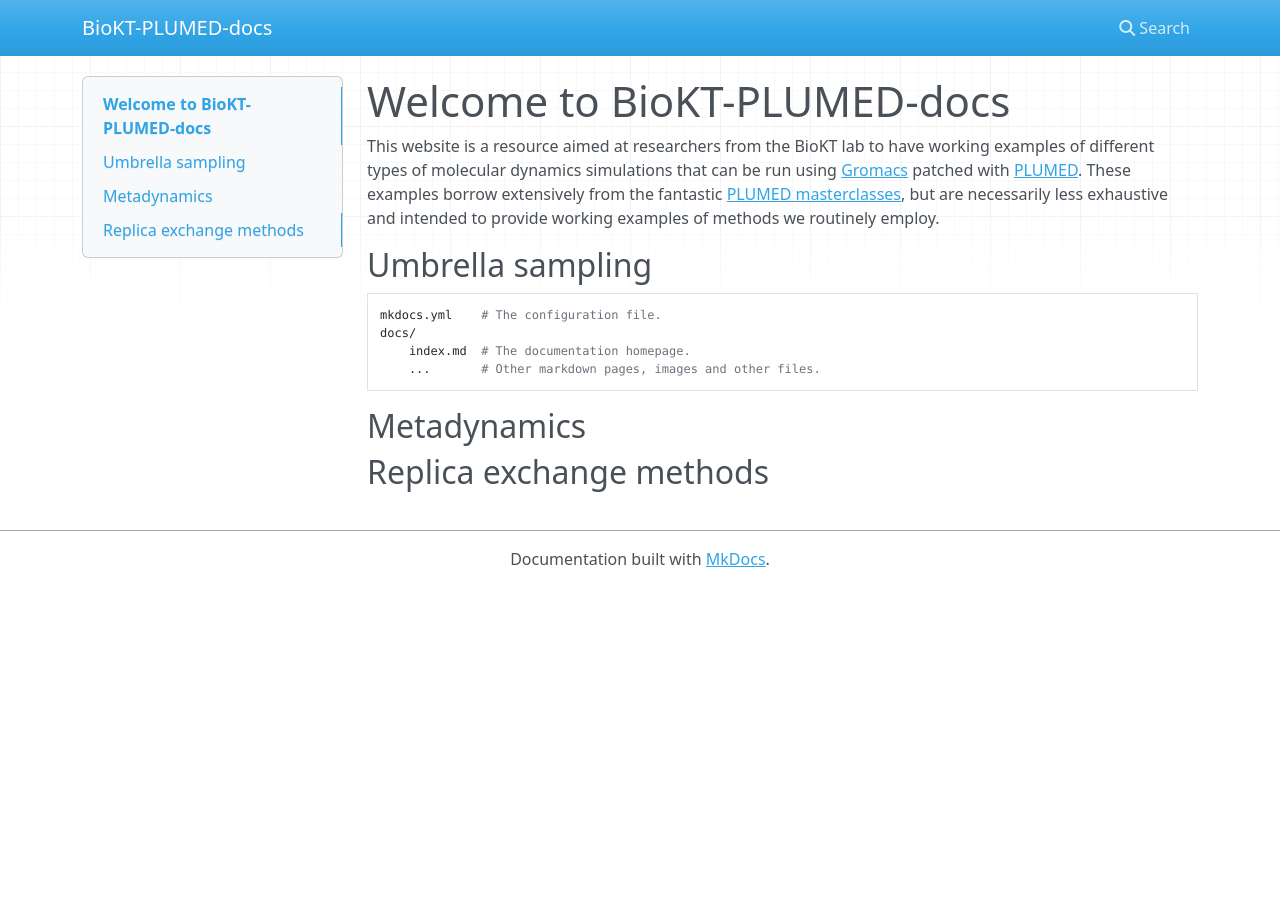
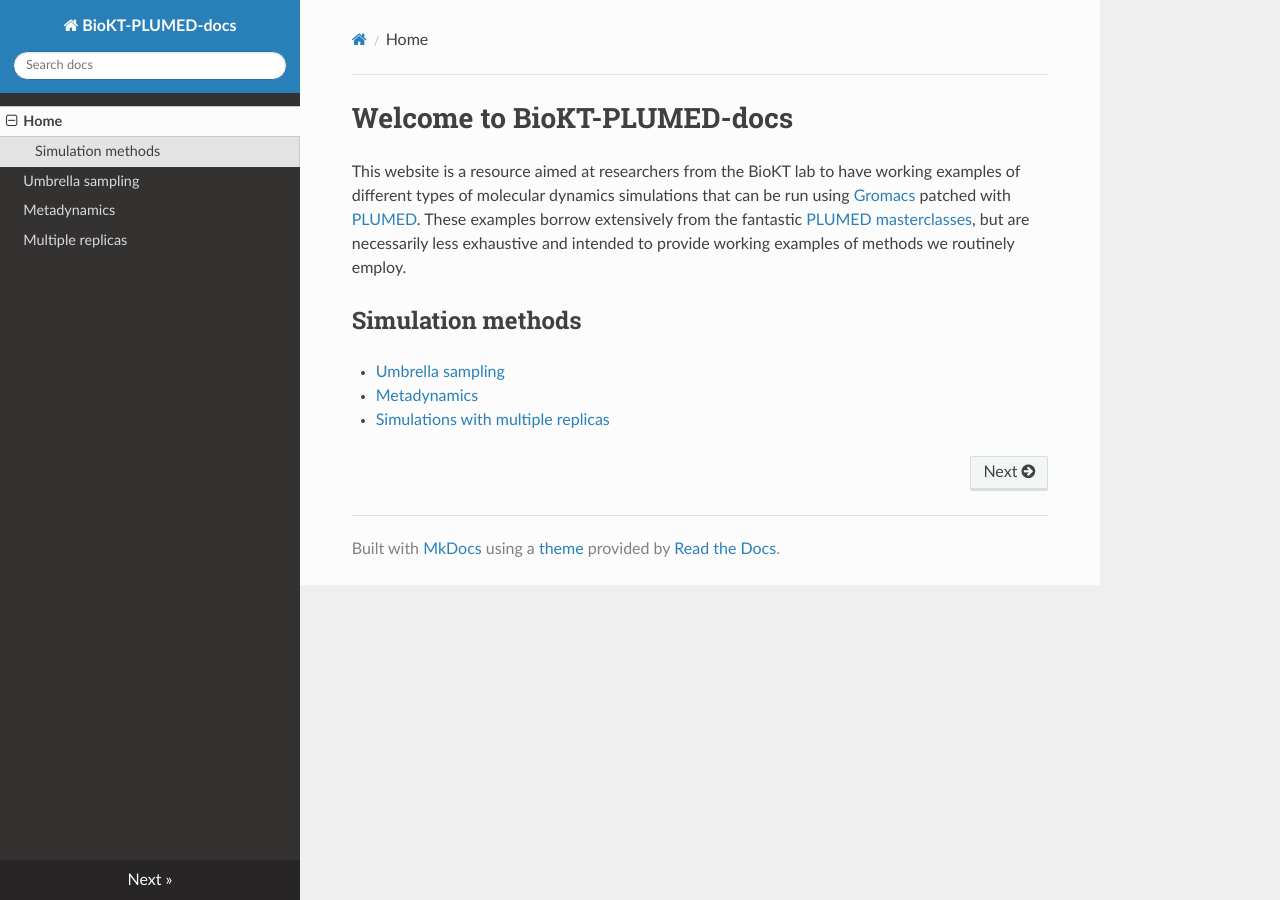
Before and after one commit to BioKT/PLUMED-docs, an MkDocs documentation site: the page built from docs/index.md, in a window 1280 px wide. Built offline with MkDocs 1.6.1, drawn with Linux system fonts in a browser that asks for light colours; nearby versions of some CDN libraries.

Commit message:
gives structure to what we are doing

```diff
--- a/docs/index.md
+++ b/docs/index.md
@@ -8,13 +8,7 @@ borrow extensively from the fantastic
 necessarily less exhaustive and intended to provide working examples
 of methods we routinely employ.
 
-## Umbrella sampling
-
-    mkdocs.yml    # The configuration file.
-    docs/
-        index.md  # The documentation homepage.
-        ...       # Other markdown pages, images and other files.
-
-## Metadynamics
-
-## Replica exchange methods
+## Simulation methods
+* [Umbrella sampling](docs/umbrella.md)
+* [Metadynamics](docs/metadynamics.md)
+* [Simulations with multiple replicas](docs/replicas.md)
--- a/mkdocs.yml
+++ b/mkdocs.yml
@@ -1 +1,8 @@
 site_name: BioKT-PLUMED-docs
+site_url: https://github.com/BioKT/PLUMED-docs
+nav:
+    - Home: index.md
+    - Umbrella sampling: umbrella.md
+    - Metadynamics: metadynamics.md
+    - Multiple replicas : replicas.md
+theme: readthedocs
```
Also changed, not shown: docs/metadynamics.md (added), docs/replicas.md (added), docs/umbrella.md (added).
